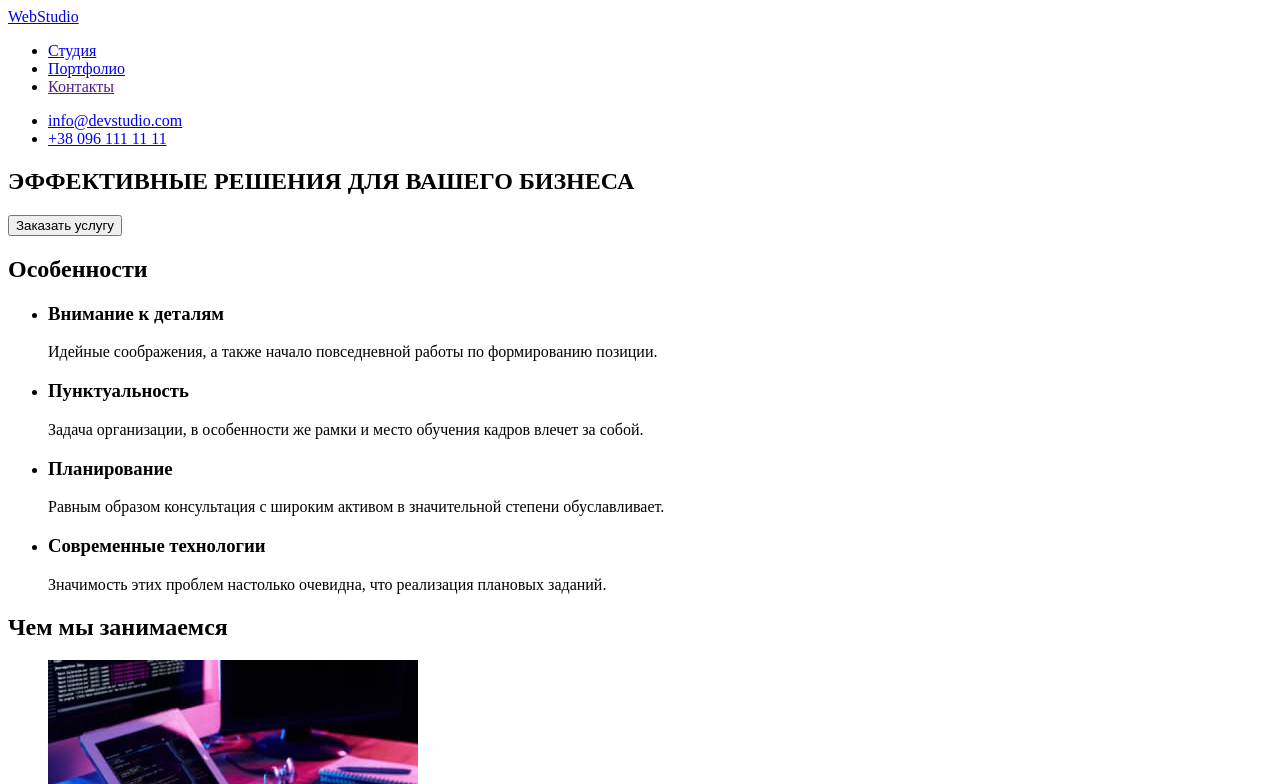
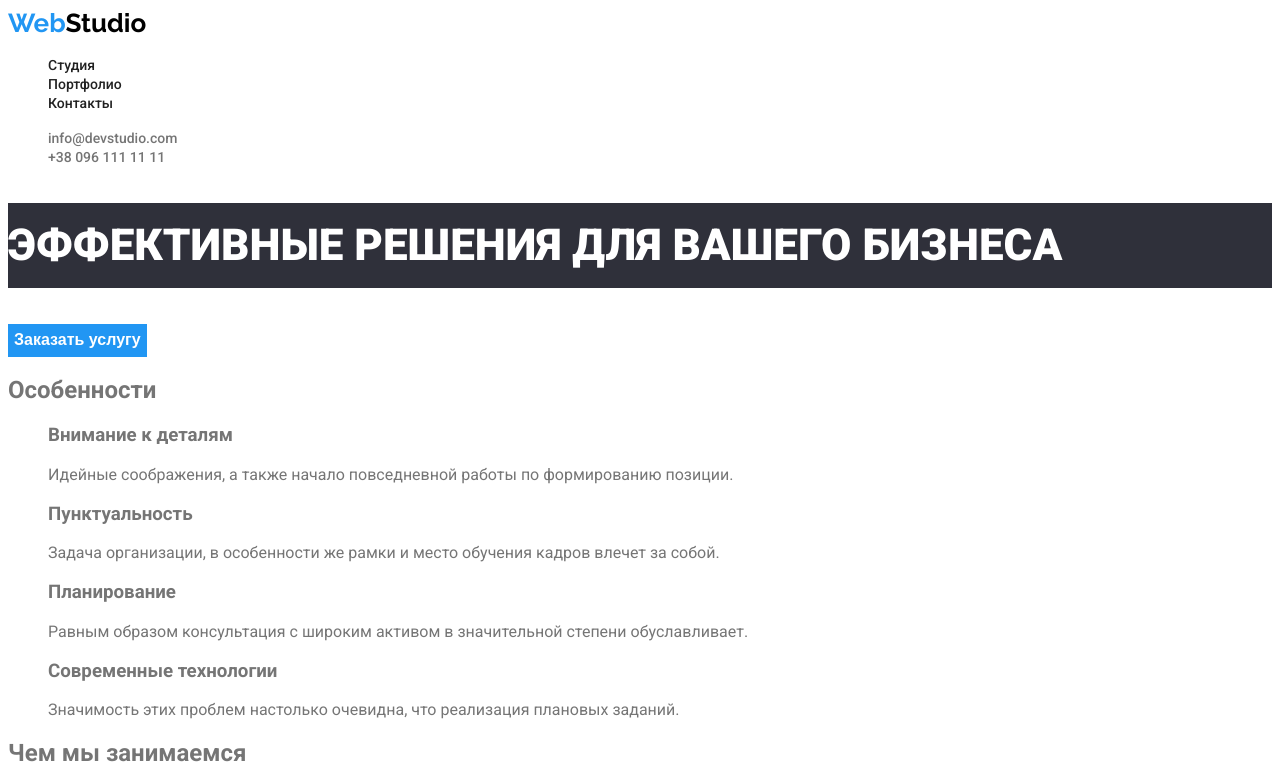
Before and after one commit to KseniaKoms/goit-markup-hw-02, a plain HTML site: page index.html in a window 1280 px wide. Shown: the top 784 px of the page. Drawn offline with Linux system fonts and the light colour scheme.

Commit message:
додає стилі сторінці Студия

```diff
--- a/css/styles.css
+++ b/css/styles.css
@@ -1,4 +1,94 @@
-/* main color text - #212121 */
-/* secondary color text - #757575 */
-/* color h1, logo - #FFFFFF */
-/* also - #000000 */
+/* primary text color - #757575 */
+/*title text color - #212121 */
+/* color h1 - #FFFFFF */
+/* color logo - #000000 */
+/* accent color - #2196F3 */
+/* background color-1 - #F5F4FA*/
+/* background color-2 - #2F303A */
+/* #188ce8 */
+/*font-family: 'Raleway', sans-serif;
+font-family: 'Roboto', sans-serif; */
+
+:root {
+  --primary-text-color: #757575;
+  --title-text-color: #212121;
+  --accent-color: #2196f3;
+}
+
+body {
+  font-family: 'Roboto', sans-serif;
+  color: var(--primary-text-color);
+}
+
+ul {
+  list-style: none;
+}
+
+/* logo */
+
+.logo {
+  font-family: 'Raleway', sans-serif;
+  font-size: 26px;
+  font-weight: 700;
+  line-height: 1.2;
+  color: #000000;
+  text-decoration: none;
+}
+
+.logo-color {
+  color: var(--accent-color);
+}
+
+.nav-list .link {
+  font-size: 14px;
+  font-weight: 500;
+  line-height: 1.14;
+  color: var(--title-text-color);
+  text-decoration: none;
+}
+
+.nav-list .link:hover,
+.nav-list .link:focus {
+  color: var(--accent-color);
+}
+
+.contacts-list .link {
+  font-size: 14px;
+  font-weight: 500;
+  line-height: 1.12;
+  color: var(--primary-text-color);
+  text-decoration: none;
+}
+
+.contacts-list .link:hover,
+.contacts-list .link:focus {
+  color: var(--accent-color);
+}
+
+/*main */
+
+.bg-color {
+  background-color: #2f303a;
+}
+
+.headline {
+  font-size: 44px;
+  font-weight: 900;
+  line-height: 1.93;
+  color: #ffffff;
+  background-color: #2f303a;
+}
+
+.button {
+  cursor: pointer;
+  color: #ffffff;
+  font-size: 16px;
+  font-weight: 700;
+  line-height: 1.9;
+  background-color: var(--accent-color);
+  border: none;
+}
+
+.button:hover {
+  background-color: #188ce8;
+}
```
